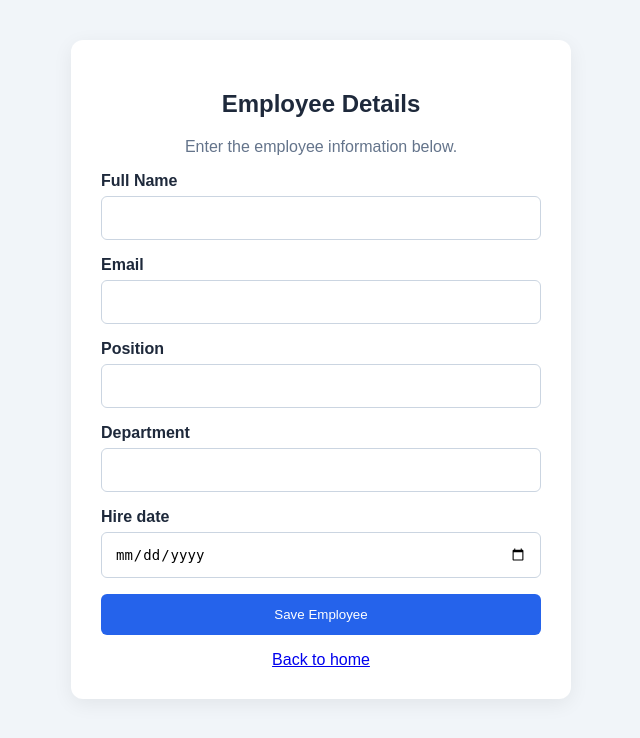
After one commit to SheillahKororio/Student_registration_login, a Django app: page /employee/ in a window 1280 px wide. The commit adds this page. Shown: the top 738 px of the page, without its empty margins (319-959 px from the left). Run offline with Django 5.2, Linux system fonts and the light colour scheme.

```diff
--- a/myapp/static/css/style.css
+++ b/myapp/static/css/style.css
@@ -1,4 +1,4 @@
-<style>
+
         * {
             box-sizing: border-box;
         }
@@ -66,4 +66,9 @@
             color: green;
             text-align: center;
         }
-</style>
+
+       nav a {
+    margin-right: 20px;
+    text-decoration: none;
+    padding: 5px;
+}
--- /dev/null
+++ b/myapp/templates/employee.html
@@ -0,0 +1,80 @@
+{% load static %}
+<!DOCTYPE html>
+<html lang="en">
+<head>
+    <meta charset="UTF-8">
+    <meta name="viewport" content="width=device-width, initial-scale=1">
+    <title>Employee Details</title>
+    <link rel="stylesheet" href="{% static 'css/style.css' %}">
+    <style>
+        .field {
+            margin: 16px 0;
+        }
+
+        label {
+            display: block;
+            margin-bottom: 6px;
+            color: #1e293b;
+            font-weight: 600;
+        }
+
+        .field input {
+            margin: 0;
+        }
+
+        .back-link {
+            display: block;
+            margin-top: 16px;
+            text-align: center;
+        }
+    </style>
+</head>
+<body>
+    <main class="container">
+        <h2>Employee Details</h2>
+        <p>Enter the employee information below.</p>
+
+        {% for message in messages %}
+            <div class="success">{{ message }}</div>
+        {% endfor %}
+
+        <form method="post">
+            {% csrf_token %}
+
+            <div class="field">
+                <label for="name">Full Name</label>
+                <input id="name" type="text" name="name" maxlength="100"
+                       value="{{ request.POST.name|default:'' }}" required>
+            </div>
+
+            <div class="field">
+                <label for="email">Email</label>
+                <input id="email" type="email" name="email"
+                       value="{{ request.POST.email|default:'' }}" required>
+            </div>
+
+            <div class="field">
+                <label for="position">Position</label>
+                <input id="position" type="text" name="position" maxlength="100"
+                       value="{{ request.POST.position|default:'' }}" required>
+            </div>
+
+            <div class="field">
+                <label for="department">Department</label>
+                <input id="department" type="text" name="department" maxlength="100"
+                       value="{{ request.POST.department|default:'' }}" required>
+            </div>
+
+            <div class="field">
+                <label for="hire_date">Hire date</label>
+                <input id="hire_date" type="date" name="hire_date"
+                       value="{{ request.POST.hire_date|default:'' }}" required>
+            </div>
+
+            <button type="submit">Save Employee</button>
+        </form>
+
+        <a class="back-link" href="{% url 'home' %}">Back to home</a>
+    </main>
+</body>
+</html>
--- a/myapp/urls.py
+++ b/myapp/urls.py
@@ -2,6 +2,7 @@ from django.urls import path, include
 from . import views
 
 urlpatterns=[
-path('', views.home, name='home')
-
+path('', views.home, name='home'),
+path('contact/', views.contact, name='contact'),
+path('employee/', views.employee, name='employee'),
 ]
--- a/myapp/views.py
+++ b/myapp/views.py
@@ -1,13 +1,9 @@
 from django.shortcuts import render, redirect
 from django.contrib.auth.models import User
 from django.contrib import messages
+from .models import Contact, Employee
 
 # Create your views here.
-
-from django.shortcuts import render, redirect
-from django.contrib.auth.models import User
-from django.contrib import messages
-
 
 def home(request):
     if request.method == 'POST':
@@ -32,3 +28,37 @@ def home(request):
             return redirect('home')
 
     return render(request, 'home.html')
+def contact(request):
+    if request.method == 'POST':
+        full_name = request.POST.get('full_name')
+        email = request.POST.get('email')
+        subject = request.POST.get('subject')
+        message = request.POST.get('message')
+
+        contact = Contact(full_name=full_name, email=email, subject=subject, message=message)
+        contact.save()
+        messages.success(request, 'Your message has been sent successfully!')
+        return redirect('contact')
+
+    return render(request, 'contact.html')
+def employee(request):
+    if request.method == 'POST':
+        fullname = request.POST.get('name')
+        email = request.POST.get('email')
+        position = request.POST.get('position')
+        department = request.POST.get('department')
+        hire_date = request.POST.get('hire_date')
+
+
+        new_employee = Employee(
+            full_name=fullname,
+            email=email,
+            position=position,
+            department=department,
+            hire_date=hire_date
+        )
+        new_employee.save()
+        messages.success(request, 'Employee added successfully!')
+        return redirect('employee')
+
+    return render(request, 'employee.html')
```
Also changed, not shown: myapp/admin.py (+8 -0 lines), myapp/models.py (+19 -0 lines), myapp/templates/home.html (+9 -0 lines), db.sqlite3, myapp/migrations/0001_initial.py (added), 1 other file.
